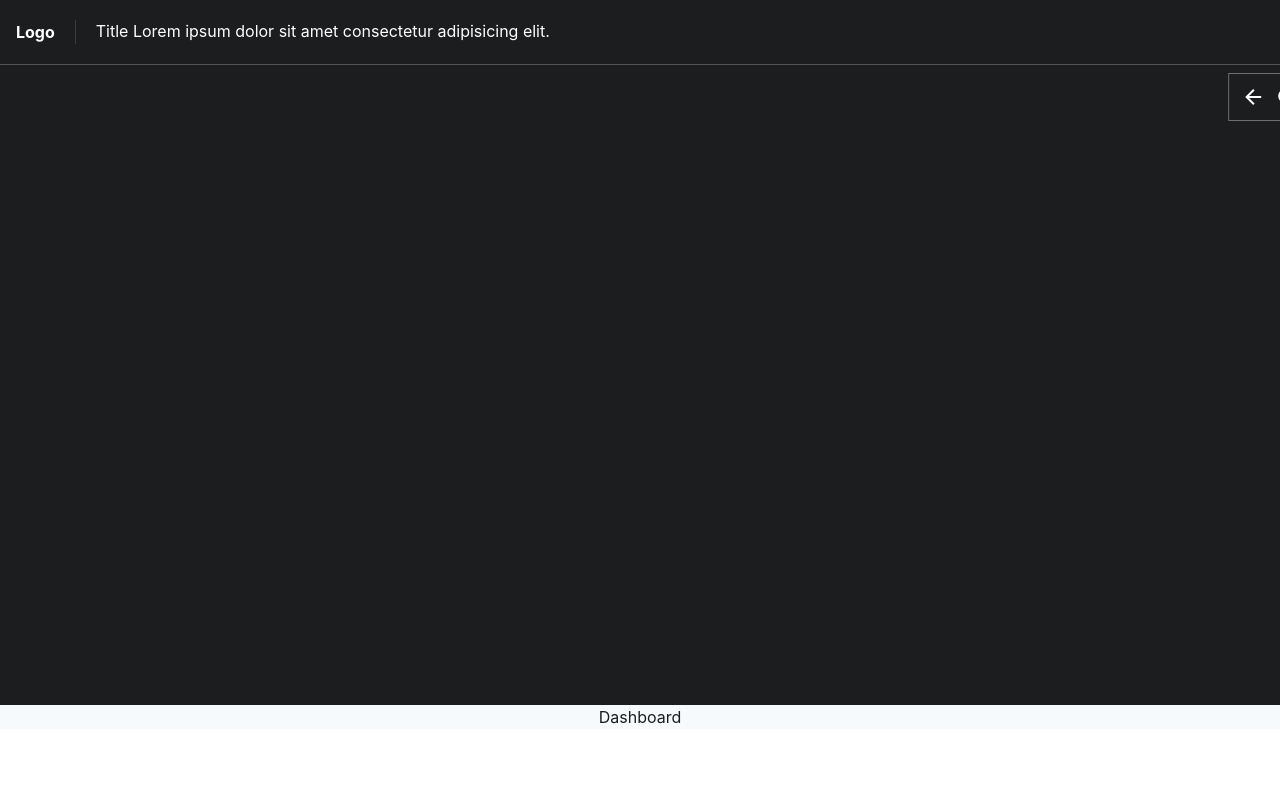
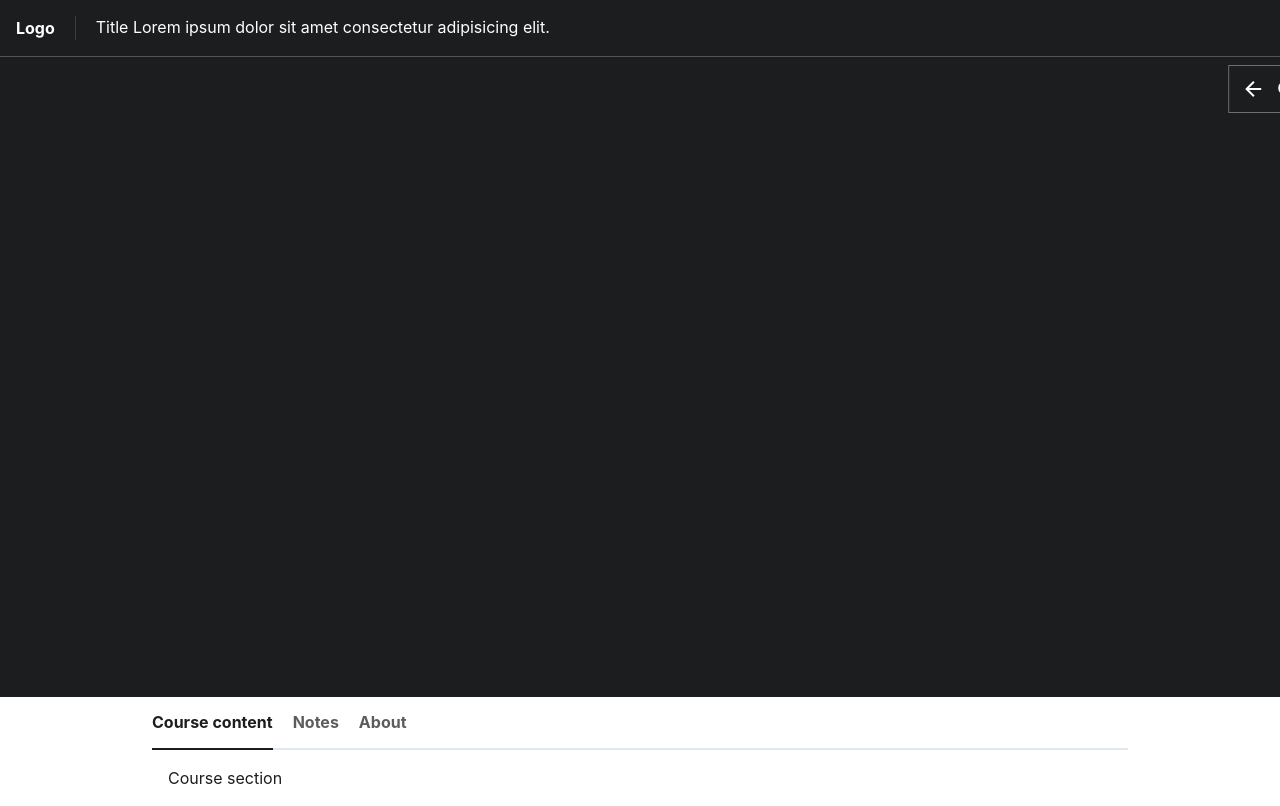
Before and after one commit to AbrahamDN/udomy, a Next.js app: page / in a window 1280 px wide. Built offline with nearby package versions, Linux system fonts and the light colour scheme.

Commit message:
feat: Dashboard

```diff
--- /dev/null
+++ b/src/components/DashboardTabs.tsx
@@ -0,0 +1,58 @@
+import React, { useState } from "react";
+import {
+  Tabs,
+  TabList,
+  TabPanels,
+  Tab,
+  TabPanel,
+  Heading,
+  Button,
+} from "@chakra-ui/react";
+
+type TabTitleProps = { title: string };
+type DashboardTabsProps = { sidebar: boolean };
+
+const DashboardTab = ({ title }: TabTitleProps) => {
+  return (
+    <Tab
+      px={0}
+      py={4}
+      color="blackAlpha.700"
+      _selected={{ borderColor: "black", color: "black" }}
+      _focus={{ bgColor: "transparent" }}
+      _hover={{ color: "black" }}
+    >
+      <Heading as="h2" w="full" fontSize="md" color="inherit">
+        {title}
+      </Heading>
+    </Tab>
+  );
+};
+
+const DashboardTabs = ({ sidebar }: DashboardTabsProps) => {
+  return (
+    <Tabs w="full" zIndex={1} bgColor="transparent">
+      <TabList display="flex" gap={5}>
+        {!sidebar && <DashboardTab title="Course content" />}
+        <DashboardTab title="Notes" />
+        <DashboardTab title="About" />
+      </TabList>
+
+      <TabPanels>
+        {!sidebar && (
+          <TabPanel>
+            <p>Course section</p>
+          </TabPanel>
+        )}
+        <TabPanel>
+          <p>Notes</p>
+        </TabPanel>
+        <TabPanel>
+          <p>Overview</p>
+        </TabPanel>
+      </TabPanels>
+    </Tabs>
+  );
+};
+
+export default DashboardTabs;
--- a/src/components/Header.tsx
+++ b/src/components/Header.tsx
@@ -10,7 +10,7 @@ const Header = () => {
       borderColor="whiteAlpha.400"
       color="white"
     >
-      <Flex h={16} alignItems={"center"} gap={5}>
+      <Flex h={14} alignItems={"center"} gap={5}>
         <Box style={{ fontWeight: "bold" }}>Logo</Box>
 
         <Divider maxH="6" orientation="vertical" borderColor="whiteAlpha.400" />
--- a/src/pages/index.tsx
+++ b/src/pages/index.tsx
@@ -13,9 +13,11 @@ import {
 import { Container } from "../components/Container";
 import Header from "../components/Header";
 import { ArrowBackIcon, CloseIcon } from "@chakra-ui/icons";
+import DashboardTabs from "../components/DashboardTabs";
 
 const Index = () => {
   const [sidebar, setSidebar] = useState(false);
+  const [isDesktop] = useMediaQuery("(min-width: 90em)");
   const [isLargeScreen] = useMediaQuery("(min-width: 64em)");
   const [isSidebarBreak] = useMediaQuery(
     "(min-width: 61.31em) and (max-width: 75em)"
@@ -47,7 +49,7 @@ const Index = () => {
             ratio={16 / 9}
           >
             <Box bg="black" position="relative">
-              {!sidebar && (
+              {isLargeScreen && !sidebar && (
                 <Button
                   onClick={() => setSidebar(true)}
                   aria-label="Course content"
@@ -113,7 +115,16 @@ const Index = () => {
           )}
 
           <Box flex={1} h="full">
-            <Container>Dashboard</Container>
+            <Container
+              maxW={isDesktop ? "7xl" : "5xl"}
+              textAlign="left"
+              m="auto"
+              bgColor="transparent"
+            >
+              <Flex w="full" px={6} textAlign="left">
+                <DashboardTabs sidebar={sidebar} />
+              </Flex>
+            </Container>
           </Box>
         </Flex>
       </Box>
--- a/src/theme.tsx
+++ b/src/theme.tsx
@@ -8,6 +8,7 @@ const breakpoints = createBreakpoints({
   md: "52em",
   lg: "64em",
   xl: "80em",
+  xxl: "90em",
 });
 
 const theme = extendTheme({
```
